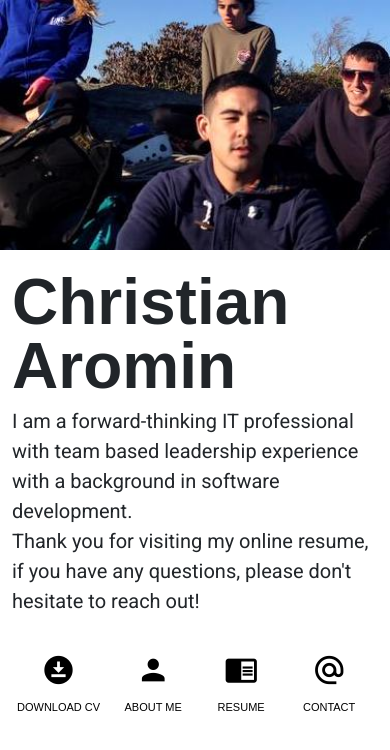
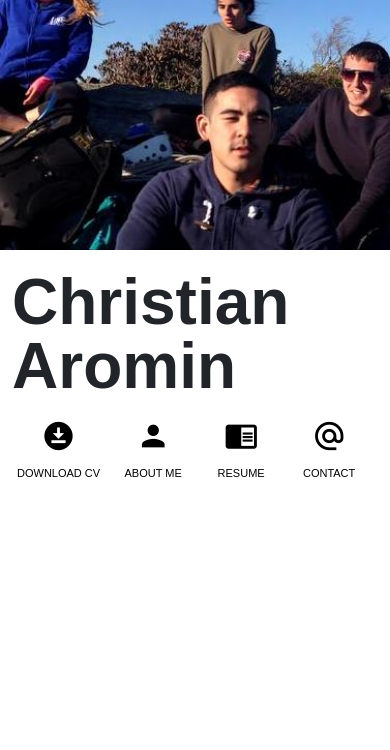
Before and after one commit to Caromin/CarominResume, an Angular app: page / in a window 390 px wide. Shown: the top 750 px of the page. Built offline with nearby package versions, Linux system fonts and the light colour scheme.

Commit message:
removed extra paragraph mobile

```diff
--- a/src/app/components/home/home.component.html
+++ b/src/app/components/home/home.component.html
@@ -4,7 +4,7 @@
     <div class="container d-flex flex-row">
         <div class="w-50">
             <span class="h1 fw-bolder titleSize">{{userInfo.firstName}}<br>{{userInfo.lastName}}</span>
-            <div class="mt-2">
+            <div class="mobileHidden mt-2">
                 <p class="intro">
                     {{userInfo.introPara1}}<br>{{userInfo.introPara2}}
                 </p>
--- a/src/styles.scss
+++ b/src/styles.scss
@@ -65,7 +65,7 @@ body { margin: 0; font-family: 'Poppins', sans-serif }
     .mobileBanner {
       display: block;
     }
-    .introImage {
+    .introImage, .mobileHidden {
         display: none !important;
     }
     }
```
